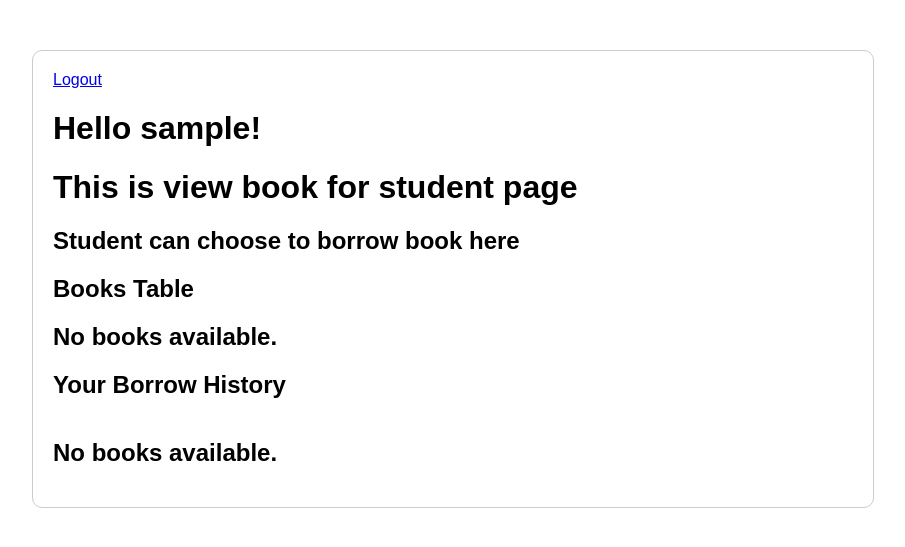
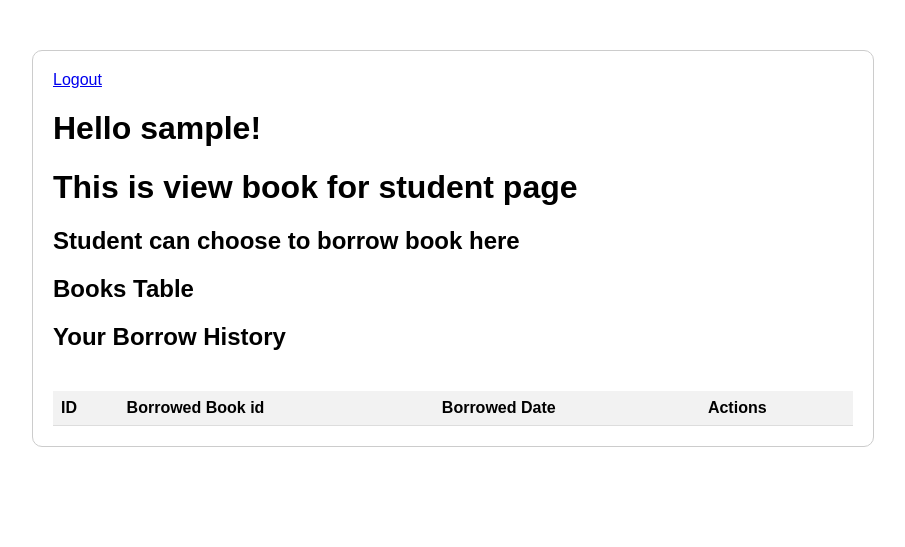
Before and after one commit to YueYingLee/SJSUL, a Flask app: page /view_book in a window 1280 px wide. Shown: the top 547 px of the page, without its empty margins (187-1092 px from the left). Run offline with Flask 3, Linux system fonts and the light colour scheme; the visitor is signed in with stand-in values (Sample User, id 1); data that the repository does not hold is empty.

Commit message:
Return function working now. User will only see what they borrow, and the record will disappear once they returned. Updated view books function so that they can still see what books contain in library even though all are borrowed

```diff
--- a/app/forms.py
+++ b/app/forms.py
@@ -29,5 +29,5 @@ class addBook(FlaskForm):
     title = StringField('Title of Book',validators =[DataRequired(), Length (min = 4, max = 500)])
     author = StringField('Author(s)of Book',validators =[DataRequired(), Length (min = 4, max = 500)])
     genre = StringField('Genre(s) of Book',validators =[DataRequired(), Length (min = 4, max = 500)])
-    count = IntegerField('Copies of Book',validators =[DataRequired()])
+    max_count = IntegerField('Copies of Book',validators =[DataRequired()])
     submit = SubmitField ("Add")
--- a/app/models.py
+++ b/app/models.py
@@ -37,7 +37,8 @@ class Books(db.Model):
     title = db.Column(db.String(500), nullable=False)
     author = db.Column(db.String(500), nullable = False)
     genre = db.Column(db.String(500), nullable=False)
-    count = db.Column(db.Integer, nullable=False)
+    max_count = db.Column(db.Integer, nullable=False)
+    current_count=db.Column(db.Integer, nullable= False)
     borrowHistory= db.relationship('BorrowHistory', backref = 'books', lazy = 'dynamic')
     def __repr__(self): #for debugging process
         return f'<books {self.id}: {self.title}>'
@@ -48,6 +49,7 @@ class BorrowHistory(db.Model):
     book_id = db.Column(db.Integer, db.ForeignKey('books.id'))
     borrow_date = db.Column(db.DateTime, nullable=False, default=datetime.utcnow)
     return_date = db.Column(db.DateTime)
+    returned= db.Column(db.Boolean, nullable=False, default=False)
 
 class Profile(db.Model):
     id = db.Column(db.Integer, primary_key=True)
--- a/app/routes.py
+++ b/app/routes.py
@@ -169,7 +169,7 @@ def change_user_role(user_id):
 @login_required
 def manage_books():
     #books = Books.query.filter_by(recipient_id = current_user.id).all()
-    books = Books.query.filter(Books.count > 0).all()
+    books = Books.query.filter(Books.current_count >= 0).all()
     user = current_user
     username = user.username
     return render_template('manageBooks.html', username = username, books=books)
@@ -182,11 +182,12 @@ def delete_book(books_id):
         if current_user.role == 'Librarian':
             book = Books.query.get(books_id)
             if book:
-                if book.count > 0:
-                    book.count = book.count -1
+                if book.max_count > 0:
+                    book.max_count = book.max_count -1
+                    book.current_count = book.current_count -1
                     db.session.commit()
                     flash("One copy of the book deleted successfully!")
-                    if book.count == 0 :
+                    if book.max_count == 0 :
                         db.session.delete(book)
                         db.session.commit()
                         flash("Copies of book deleted successfully!")
@@ -202,7 +203,7 @@ def add_book():
     addBookForm  = addBook()
     if addBookForm.validate_on_submit():
         if current_user.role == 'Librarian':
-            new_book = Books(title=addBookForm.title.data, author=addBookForm.author.data,  genre=addBookForm.genre.data, count=addBookForm.count.data)
+            new_book = Books(title=addBookForm.title.data, author=addBookForm.author.data, genre=addBookForm.genre.data, max_count=addBookForm.max_count.data, current_count =addBookForm.max_count.data)
             db.session.add(new_book)
             db.session.commit()
             flash('Added book successfully!')
@@ -216,8 +217,8 @@ def add_book():
 @myapp_obj.route("/view_book", methods = ['GET', 'POST'])
 @login_required
 def view_book():
-    books = Books.query.filter(Books.count > 0).all()
-    borrowHistory = BorrowHistory.query.filter(BorrowHistory.user_id==current_user.id).all()
+    books = Books.query.filter(Books.current_count >= 0).all()
+    borrowHistory = BorrowHistory.query.filter(BorrowHistory.returned == False).all()
     user = current_user
     username = user.username
     return render_template('viewBook.html', username = username, books=books, borrowHistory = borrowHistory)
@@ -230,13 +231,13 @@ def borrow_book(books_id):
         if current_user.role == 'Student':
             book = Books.query.get(books_id)
             if book:
-                if book.count > 0:
-                    new_borrow = BorrowHistory(user_id=current_user.id, book_id=book.id, borrow_date = datetime.now())
+                if book.current_count > 0:
+                    new_borrow = BorrowHistory(user_id=current_user.id, book_id=book.id, borrow_date = datetime.now(), returned = False)
+                    book.current_count = book.current_count -1
                     db.session.add(new_borrow)
-                    book.count = book.count -1
                     db.session.commit()
                     flash("Book borrowed successfully!")
-                else:
+                else: #if all books count are borrowed
                     flash("All copies of this book are currently borrowed.")
             else:
                 flash("Book not found.")
@@ -252,9 +253,12 @@ def return_book(books_id):
         if current_user.role == 'Student':
             book = Books.query.get(books_id)
             if book:
-                    borrow_history = BorrowHistory.query.filter_by(user_id=current_user.id, book_id=book.id).first()
+                    borrow_history = BorrowHistory.query.filter_by(user_id=current_user.id, book_id=book.id, returned =False).first()
                     borrow_history.return_date = datetime.now()  # Set the return date
-                    book.count = book.count + 1
+                    borrow_history.returned = True # set the return status to be true
+                    if (book.current_count +1 <= book.max_count):
+                        book.current_count = book.current_count + 1
+                    db.session.delete(borrow_history)
                     db.session.commit()
                     flash("You returned book successfully!")
             else: #no book found in the book table
--- a/app/templates/addBooks.html
+++ b/app/templates/addBooks.html
@@ -92,8 +92,8 @@
 
             <div class="form-group">
                 <label for="Count" class="form-label">Count</label>
-                {{ addBookForm.count(size=32, id="count", class="form-control rounded-pill") }}
-                {% for error in addBookForm.count.errors %}
+                {{ addBookForm.max_count(size=32, id="max_count", class="form-control rounded-pill") }}
+                {% for error in addBookForm.max_count.errors %}
                 <span class="text-danger">[{{ error }}]</span>
                 {% endfor %}
             </div>
--- a/app/templates/adminHome.html
+++ b/app/templates/adminHome.html
@@ -73,7 +73,7 @@
                         {% endif%}
                         {% if user.role != "Admin" and user.approved == True %}
                           <!-- After approval, admin can also choose to change the user role -->
-                          <form action="{{ url_for('change_user_role', user_id=user.id) }}" method="POST" style="display: inline;">
+                          <form action="{{ url_for('change_user_role', user_id=user.id) }}" method="POST" style="display: inline;" onsubmit="return confirm('Are you sure you want to change the role for this user?');">
                             <select name="new_role">
                                 <option disabled selected>Choose</option>
                                 <option value="Admin">Admin</option>
@@ -85,7 +85,7 @@
                             <button type="submit">Change Role</button>
                         </form>
                         <!--After approval, admin can choose delete user -->
-                        <form action="{{ url_for('delete_user', user_id=user.id) }}" method="POST" style="display: inline;">
+                        <form action="{{ url_for('delete_user', user_id=user.id) }}" method="POST" style="display: inline;" onsubmit="return confirm('Are you sure you want to delete this user?');">
                             <button type="submit">Delete</button>
                         </form>
                         <br>
--- a/app/templates/manageBooks.html
+++ b/app/templates/manageBooks.html
@@ -63,10 +63,10 @@
                         <td>{{ book.title }}</td>
                         <td>{{ book.author }}</td>
                         <td>{{ book.genre }}</td>
-                        <td>{{ book.count}}</td>
+                        <td>{{ book.current_count}}</td>
                         <td>
                             <!-- Librarian can choose to delete copies of book-->
-                            <form action="{{ url_for('delete_book', books_id=book.id) }}" method="POST" style="display: inline;">
+                            <form action="{{ url_for('delete_book', books_id=book.id) }}" method="POST" style="display: inline;" onsubmit="return confirm('Are you sure you want to delete copy of this book?');">
                                 <button type="submit">Delete book</button>
                             </form>
                         </td>
--- a/app/templates/viewBook.html
+++ b/app/templates/viewBook.html
@@ -64,7 +64,9 @@
                         <td>{{ book.title }}</td>
                         <td>{{ book.author }}</td>
                         <td>{{ book.genre }}</td>
-                        <td>{{ book.count}}</td>
+                        <td>
+
+                            {{ book.current_count}}</td>
                         <td>
                             <!-- Student can choose to borrow book-->
                             <form action="{{ url_for('borrow_book', books_id=book.id) }}" method="POST" style="display: inline;">
@@ -83,31 +85,31 @@
                 </tr>
             </thead>
             <tbody>
-                <h2>No books available.</h2></tr>
+
 
         {% endif %}
 
         <h2>Your Borrow History</h2>
-        {%if borrowHistory %} <!--display borrow book history if there are any-->
+         <!--display borrow book history if there are any-->
         <table>
             <thead>
                 <tr>
                     <th>ID</th>
                     <th>Borrowed Book id</th>
                     <th>Borrowed Date</th>
-                    <th> Returned Date</th>
                     <th>Actions</th>
 
                 </tr>
             </thead>
             <tbody>
                 {% for borrowed in borrowHistory %}
+                    {% if borrowed.returned == False %}
                         {% for book in books %}
+                            {% if book.id == borrowed.book_id %}
                             <tr>
                                 <td>{{ borrowed.id }}</td>
                                 <td>{{ borrowed.book_id }}</td>
                                 <td>{{ borrowed.borrow_date.strftime("%b %d, %Y %H:%M:%S") }}</td>
-                        <td> </td>
                                 <td>
                                     <!-- Student can choose to return book-->
                                     <form action="{{ url_for('return_book', books_id=book.id) }}" method="POST" style="display: inline;">
@@ -115,21 +117,17 @@
                                     </form>
                                 </td>
                             </tr>
+                            {% endif %}
                         {% endfor %}
+                        {%else%}
+                        <h3> No books borrowed for {{username}}</h3></tr>
+                    {% endif %}
+
                 {% endfor %}
 </tbody>
+
         </table>
-        {% else %}
-        <table>
-            <thead>
-                <tr>
 
-                </tr>
-            </thead>
-            <tbody>
-                <h2>No books available.</h2></tr>
-
-        {% endif %}
     </div>
 </body>
 </html>
```
Lines whose indentation alone changed are shown as unchanged.
